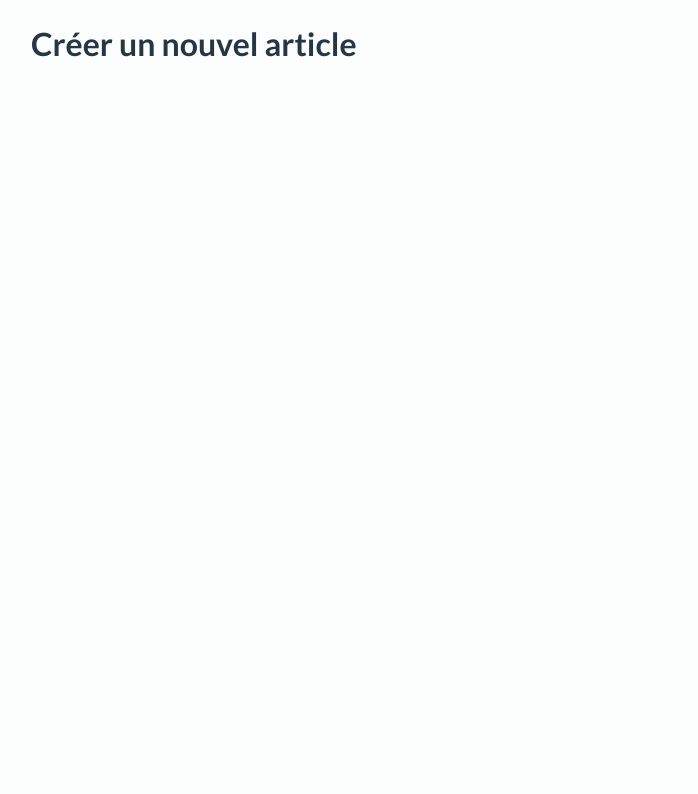
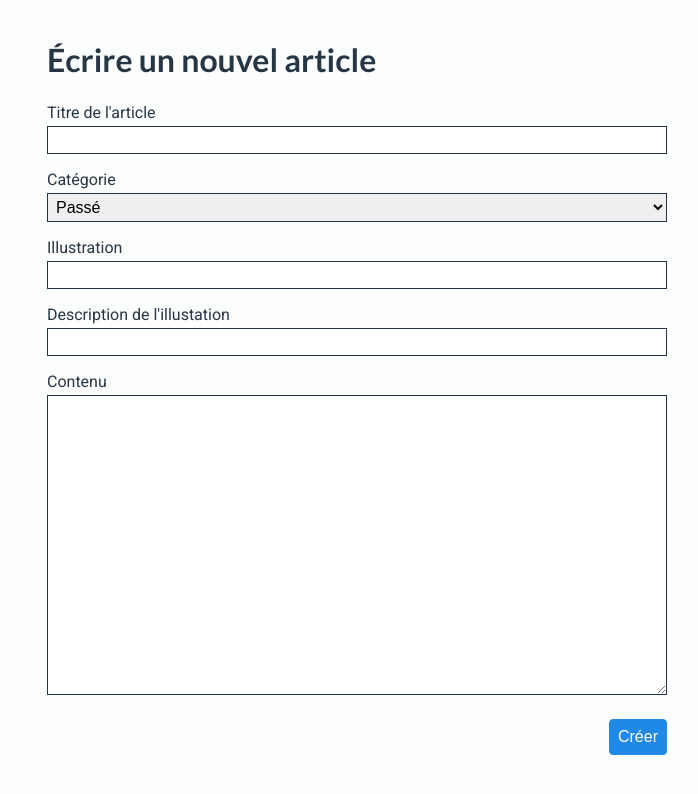
Before and after one commit to OlivierZiolkowski/back-to-the-blog, a Next.js app: page /create in a window 1280 px wide. Shown: the top 794 px of the page, without its empty margins (283-981 px from the left). Built offline with nearby package versions, Linux system fonts and the light colour scheme.

Commit message:
Adding a create post form

```diff
--- a/package.json
+++ b/package.json
@@ -14,11 +14,14 @@
     "license": "ISC",
     "dependencies": {
         "firebase": "^9.1.0",
+        "formik": "^2.2.9",
         "next": "^11.1.2",
         "prop-types": "^15.7.2",
         "react": "^17.0.2",
         "react-dom": "^17.0.2",
-        "sass": "^1.42.1"
+        "sass": "^1.42.1",
+        "slugify": "^1.6.0",
+        "yup": "^0.32.9"
     },
     "devDependencies": {
         "eslint": "7.32.0",
--- a/pages/create.jsx
+++ b/pages/create.jsx
@@ -1,10 +1,126 @@
+// Functions & components
+import { useFormik } from "formik";
+import * as Yup from "yup";
+
 // Styles & assets
 import styles from "@styles/create.module.scss";
 
 export default function CreatePage() {
+    const formik = useFormik({
+        initialValues: {
+            title: "",
+            category: "",
+            coverImage: "",
+            coverImageAlt: "",
+            content: "",
+        },
+        validationSchema: Yup.object({
+            title: Yup.string()
+                .max(100, "Le titre doit faire moins de 100 caractères")
+                .required("Veuillez renseigner un titre"),
+            category: Yup.string()
+                .oneOf(
+                    ["passé", "présent", "futur"],
+                    "Catégorie choisie invalide"
+                )
+                .required("Veuillez choisir une catégorie"),
+            coverImage: Yup.string().required(
+                "Veuillez ajouter un lien vers une illustration"
+            ),
+            coverImageAlt: Yup.string().required(
+                "Veillez ajouter une description de l'illustration"
+            ),
+            content: Yup.string().required(
+                "Veuillez ajouter le contenu de votre article"
+            ),
+        }),
+        onSubmit: (values) => {
+            alert(JSON.stringify(values, null, 2));
+        },
+    });
+
     return (
         <div className={styles.CreatePage}>
-            <h1>Créer un nouvel article</h1>
+            <form onSubmit={formik.handleSubmit}>
+                <h1>Écrire un nouvel article</h1>
+                {/* Post title field*/}
+                <label htmlFor="title">Titre de l&apos;article</label>
+                <input
+                    id="title"
+                    name="title"
+                    type="text"
+                    onChange={formik.handleChange}
+                    onBlur={formik.handleBlur}
+                    value={formik.values.title}
+                />
+                {formik.touched.title && formik.errors.title ? (
+                    <div className="errorMessage">{formik.errors.title}</div>
+                ) : null}
+                {/* Post category field*/}
+                <label htmlFor="category">Catégorie</label>
+                <select
+                    id="category"
+                    name="category"
+                    onChange={formik.handleChange}
+                    onBlur={formik.handleBlur}
+                >
+                    <option value="passé">Passé</option>
+                    <option value="présent">Présent</option>
+                    <option value="futur">Futur</option>
+                </select>
+                {formik.touched.category && formik.errors.category ? (
+                    <div className="errorMessage">{formik.errors.category}</div>
+                ) : null}
+
+                {/* Post cover image field*/}
+                <label htmlFor="coverImage">Illustration</label>
+                <input
+                    id="coverImage"
+                    name="coverImage"
+                    type="text"
+                    onChange={formik.handleChange}
+                    onBlur={formik.handleBlur}
+                    value={formik.values.coverImage}
+                />
+                {formik.touched.coverImage && formik.errors.coverImage ? (
+                    <div className="errorMessage">
+                        {formik.errors.coverImage}
+                    </div>
+                ) : null}
+
+                {/* Post cover image alt field*/}
+                <label htmlFor="coverImageAlt">
+                    Description de l&apos;illustation
+                </label>
+                <input
+                    id="coverImageAlt"
+                    name="coverImageAlt"
+                    type="text"
+                    onChange={formik.handleChange}
+                    onBlur={formik.handleBlur}
+                    value={formik.values.coverImageAlt}
+                />
+                {formik.touched.coverImageAlt && formik.errors.coverImageAlt ? (
+                    <div className="errorMessage">
+                        {formik.errors.coverImageAlt}
+                    </div>
+                ) : null}
+
+                {/* Post content field*/}
+                <label htmlFor="content">Contenu</label>
+                <textarea
+                    id="content"
+                    name="content"
+                    type="text"
+                    onChange={formik.handleChange}
+                    value={formik.values.content}
+                />
+                {formik.touched.content && formik.errors.content ? (
+                    <div className="errorMessage">{formik.errors.content}</div>
+                ) : null}
+
+                <button type="submit">Créer</button>
+            </form>
         </div>
     );
 }
--- a/styles/create.module.scss
+++ b/styles/create.module.scss
@@ -1,3 +1,6 @@
+//* Global rules
+@import "./styles.scss";
+
 .CreatePage {
     max-width: 700px;
     margin: 0 auto;
@@ -11,7 +14,8 @@
         margin-bottom: 24px;
       }
 
-      input {
+      input,
+      select {
         margin-bottom: 16px;
       }
 
@@ -25,5 +29,13 @@
         margin-left: auto;
         margin-top: 24px;
       }
+
+      div {
+        margin-top: -8px;
+        margin-bottom: 12px;
+        background-color: $c-red;
+        padding: 4px;
+        color: $c-first;
+      }
     }
   }
--- a/styles/global.scss
+++ b/styles/global.scss
@@ -22,3 +22,34 @@ h2,
 h3 {
     font-family: "Lato", "Times New Roman", Times, serif;
 }
+
+label,
+input,
+select,
+textarea {
+  display: block;
+  width: 100%;
+}
+
+label {
+  margin-bottom: 4px;
+}
+
+input,
+select,
+textarea {
+  padding: 4px;
+  font-size: 1rem;
+  font-family: Arial, Helvetica, sans-serif;
+  border: 1px solid $c-fourth;
+}
+
+button {
+  background-color: $c-blue;
+  border: 1px solid $c-blue;
+  border-radius: 4px;
+  padding: 8px;
+  color: white;
+  font-size: 1rem;
+  cursor: pointer;
+}
```
Also changed, not shown: 2 other files (tests, documents, lock files or other folders).
